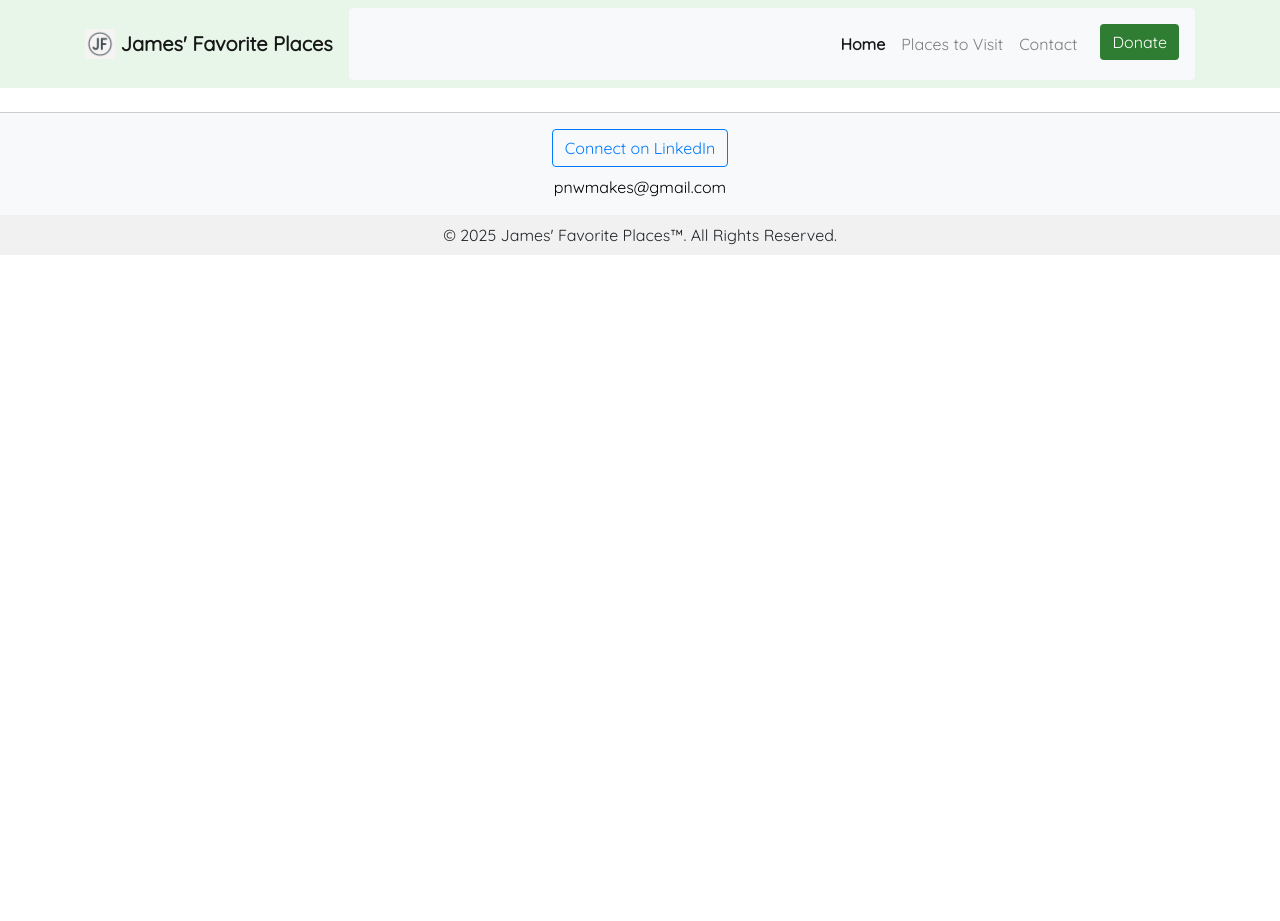
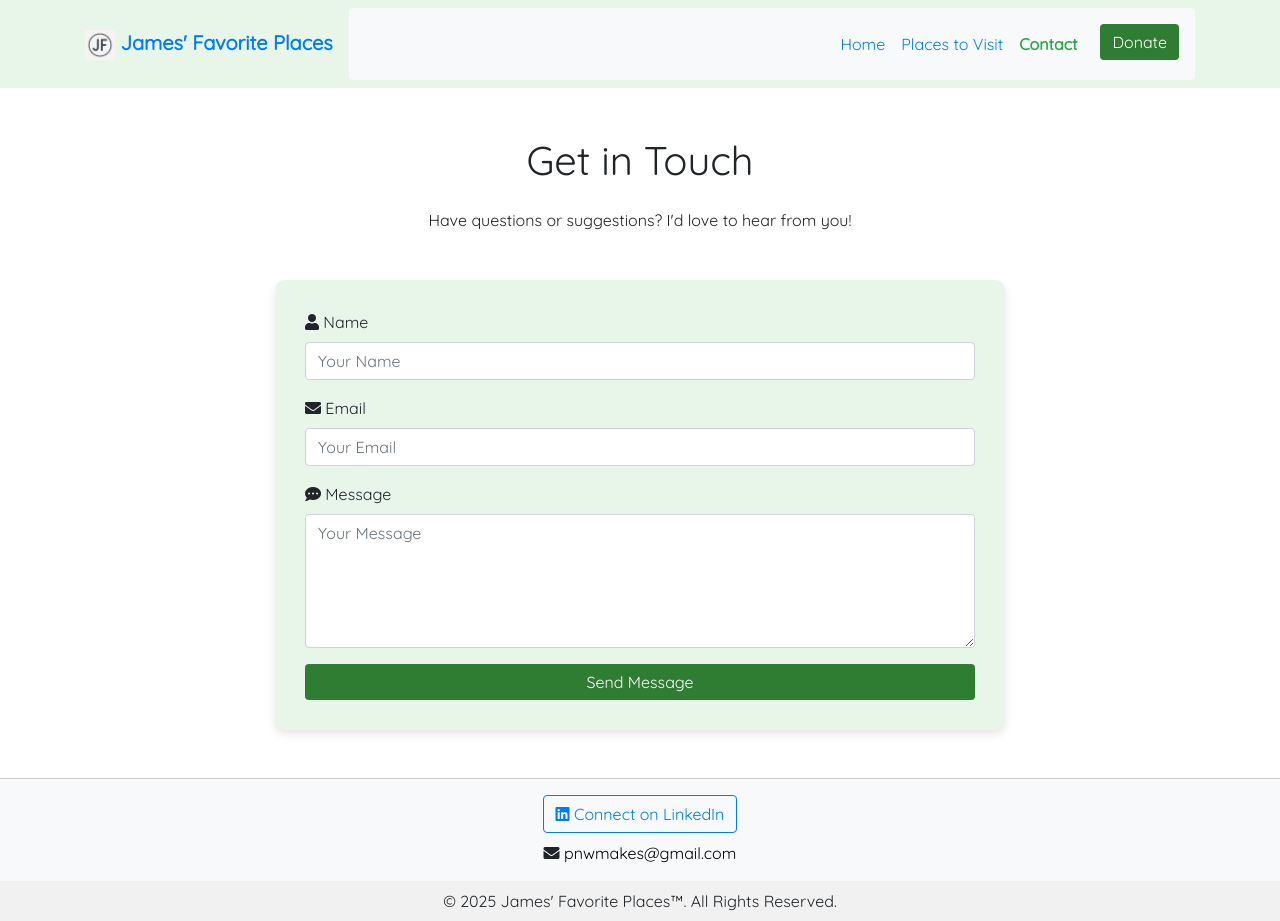
Before and after one commit to pnwmakes/James-favorite-places, a plain HTML site: page contact.html in a window 1280 px wide. Before the commit the page ends 800 px from the top, so only its background shows below. Drawn offline with nearby package versions, Linux system fonts and the light colour scheme.

Commit message:
Set up contact page and contact page css

```diff
--- a/contact.html
+++ b/contact.html
@@ -3,33 +3,41 @@
     <head>
         <meta charset="UTF-8" />
         <meta name="viewport" content="width=device-width, initial-scale=1.0" />
-        <title>James' Favorite Places</title>
+        <title>Contact | James' Favorite Places</title>
+
+        <!-- Google Fonts -->
         <link
             href="https://fonts.googleapis.com/css2?family=Quicksand&display=swap"
             rel="stylesheet"
         />
 
+        <!-- Bootstrap CSS -->
         <link
             href="https://stackpath.bootstrapcdn.com/bootstrap/4.5.2/css/bootstrap.min.css"
             rel="stylesheet"
         />
 
+        <!-- Font Awesome -->
+        <link
+            rel="stylesheet"
+            href="https://cdnjs.cloudflare.com/ajax/libs/font-awesome/5.15.4/css/all.min.css"
+        />
+
+        <!-- Custom CSS -->
         <link rel="stylesheet" href="css/styles.css" />
 
-        <link rel="icon" href="images/compass.png" type="image/x-icon" />
+        <!-- Favicon -->
+        <link rel="icon" href="images/compass.png" type="image/png" />
     </head>
     <body>
-        <nav
-            class="navbar navbar-expand-lg navbar-light"
-            style="background-color: #e8f5e9"
-        >
+        <!-- Navbar -->
+        <nav class="navbar navbar-expand-lg" style="background-color: #e8f5e9">
             <div class="container">
                 <a class="navbar-brand" href="index.html">
                     <img
                         src="images/logo.png"
                         width="30"
                         height="30"
-                        class="d-inline-block align-top"
                         alt="Logo"
                     />
                     James' Favorite Places
@@ -39,19 +47,15 @@
                     type="button"
                     data-toggle="collapse"
                     data-target="#navbarNav"
-                    aria-controls="navbarNav"
-                    aria-expanded="false"
-                    aria-label="Toggle navigation"
                 >
                     <span class="navbar-toggler-icon"></span>
                 </button>
-
                 <div
                     class="collapse navbar-collapse bg-light p-3 rounded"
                     id="navbarNav"
                 >
                     <ul class="navbar-nav ml-auto">
-                        <li class="nav-item active">
+                        <li class="nav-item">
                             <a class="nav-link" href="index.html">Home</a>
                         </li>
                         <li class="nav-item">
@@ -59,7 +63,7 @@
                                 >Places to Visit</a
                             >
                         </li>
-                        <li class="nav-item">
+                        <li class="nav-item active">
                             <a class="nav-link" href="contact.html">Contact</a>
                         </li>
                         <li class="nav-item">
@@ -71,6 +75,68 @@
                 </div>
             </div>
         </nav>
+
+        <!-- Contact Form Section -->
+        <main class="container my-5">
+            <h1 class="text-center mb-4">Get in Touch</h1>
+            <p class="text-center mb-5">
+                Have questions or suggestions? I'd love to hear from you!
+            </p>
+            <div class="row justify-content-center">
+                <div class="col-md-8">
+                    <form name="contact" netlify>
+                        <div class="form-group">
+                            <label for="name"
+                                ><i class="fas fa-user"></i> Name</label
+                            >
+                            <input
+                                type="text"
+                                class="form-control"
+                                id="name"
+                                name="name"
+                                placeholder="Your Name"
+                                required
+                            />
+                        </div>
+                        <div class="form-group">
+                            <label for="email"
+                                ><i class="fas fa-envelope"></i> Email</label
+                            >
+                            <input
+                                type="email"
+                                class="form-control"
+                                id="email"
+                                name="email"
+                                placeholder="Your Email"
+                                required
+                            />
+                        </div>
+                        <div class="form-group">
+                            <label for="message"
+                                ><i class="fas fa-comment-dots"></i>
+                                Message</label
+                            >
+                            <textarea
+                                class="form-control"
+                                id="message"
+                                name="message"
+                                rows="5"
+                                placeholder="Your Message"
+                                required
+                            ></textarea>
+                        </div>
+                        <button
+                            type="submit"
+                            class="btn btn-success btn-block mt-3"
+                        >
+                            Send Message
+                        </button>
+                    </form>
+                </div>
+            </div>
+        </main>
+
+        <!-- Footer -->
         <footer class="bg-light text-center text-lg-start mt-4">
             <div class="container p-3">
                 <a
@@ -88,6 +154,8 @@
                 © 2025 James' Favorite Places™. All Rights Reserved.
             </div>
         </footer>
+
+        <!-- Scripts -->
         <script src="https://code.jquery.com/jquery-3.5.1.slim.min.js"></script>
         <script src="https://cdn.jsdelivr.net/npm/bootstrap@4.5.2/dist/js/bootstrap.bundle.min.js"></script>
     </body>
--- a/css/styles.css
+++ b/css/styles.css
@@ -140,3 +140,18 @@ footer {
     box-shadow: 0 4px 8px rgba(0, 0, 0, 0.2);
     background-color: #1b5e20;
 }
+form {
+    background: #e8f5e9;
+    padding: 30px;
+    border-radius: 10px;
+    box-shadow: 0 4px 8px rgba(0, 0, 0, 0.1);
+}
+
+form input,
+form textarea {
+    border-radius: 5px;
+}
+
+form button {
+    border-radius: 20px;
+}
```
Also changed, not shown: places.html (+4 -4 lines).
